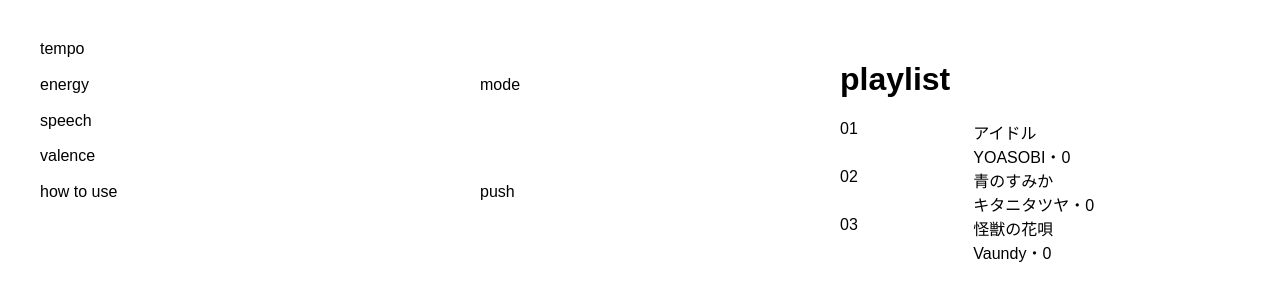
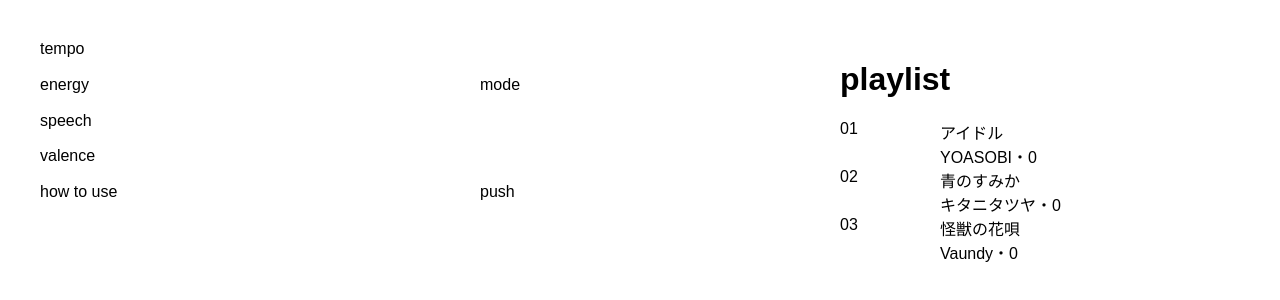
Before and after one commit to ut-code/music-app, a React (Create React App) app: page / in a window 1280 px wide. Shown: the top 300 px of the page. Built offline with nearby package versions, Linux system fonts and the light colour scheme.

Commit message:
SongList fix

```diff
--- a/src/styles/songList.module.css
+++ b/src/styles/songList.module.css
@@ -1,12 +1,11 @@
-.container {
-    display: grid;
-    grid-template-columns: 1fr 1fr 1fr;
+.container {  display: grid;
+    grid-template-columns: 0.5fr 1.5fr;
     grid-template-rows: 1fr 1fr;
     gap: 0px 0px;
     grid-auto-flow: row;
     grid-template-areas:
-      "order name name"
-      "order artistTime artistTime";
+      "order name"
+      "order artistTime";
   }
 
   .order { grid-area: order; }
```
